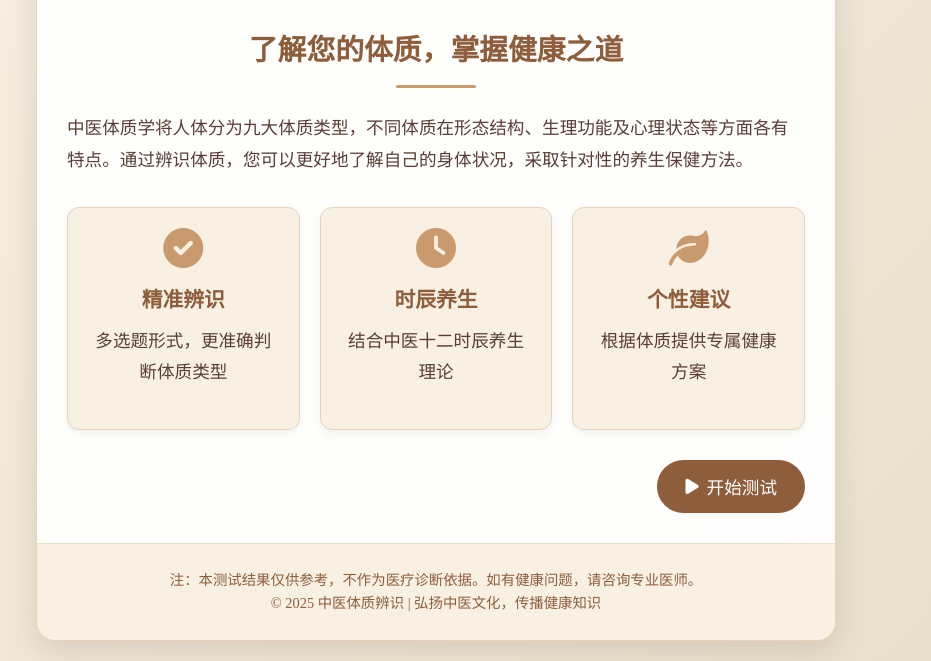
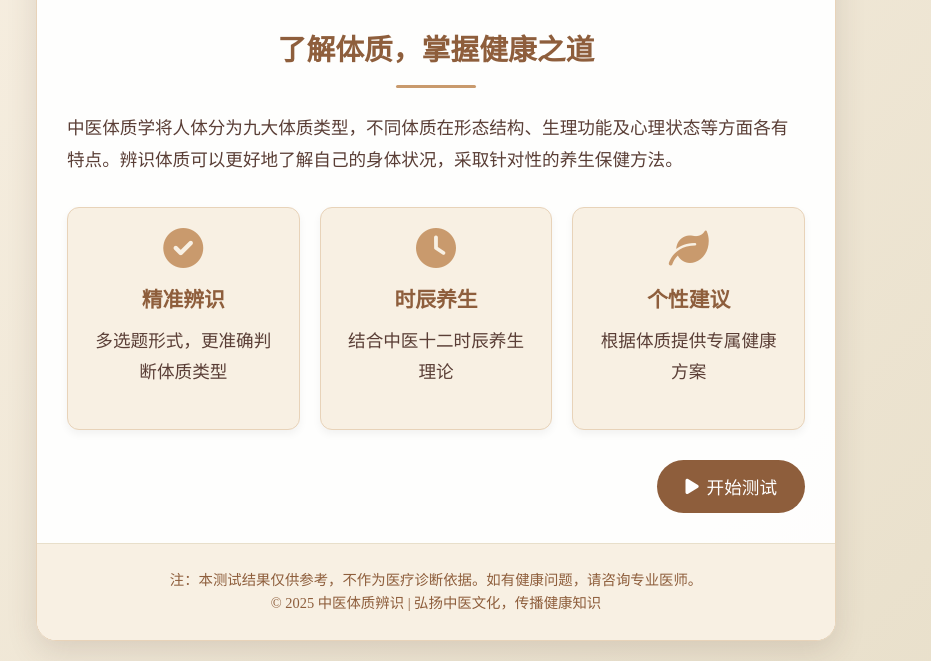
Before and after one commit to musk0121/kang, a website: page index.html in a window 1280 px wide. Shown: the part 184-845 px from the top of the page, without its empty margins (204-1135 px from the left). Drawn offline with nearby package versions, Linux system fonts and the light colour scheme; a web font is replaced by a local one.

Commit message:
Update index.html

```diff
--- a/index.html
+++ b/index.html
@@ -556,8 +556,8 @@
         <div class="content">
             <!-- 欢迎页面 -->
             <div class="page welcome-page active" id="welcomePage">
-                <h2>了解您的体质，掌握健康之道</h2>
-                <p>中医体质学将人体分为九大体质类型，不同体质在形态结构、生理功能及心理状态等方面各有特点。通过辨识体质，您可以更好地了解自己的身体状况，采取针对性的养生保健方法。</p>
+                <h2>了解体质，掌握健康之道</h2>
+                <p>中医体质学将人体分为九大体质类型，不同体质在形态结构、生理功能及心理状态等方面各有特点。辨识体质可以更好地了解自己的身体状况，采取针对性的养生保健方法。</p>
 
                 <div class="features">
                     <div class="feature">
```
